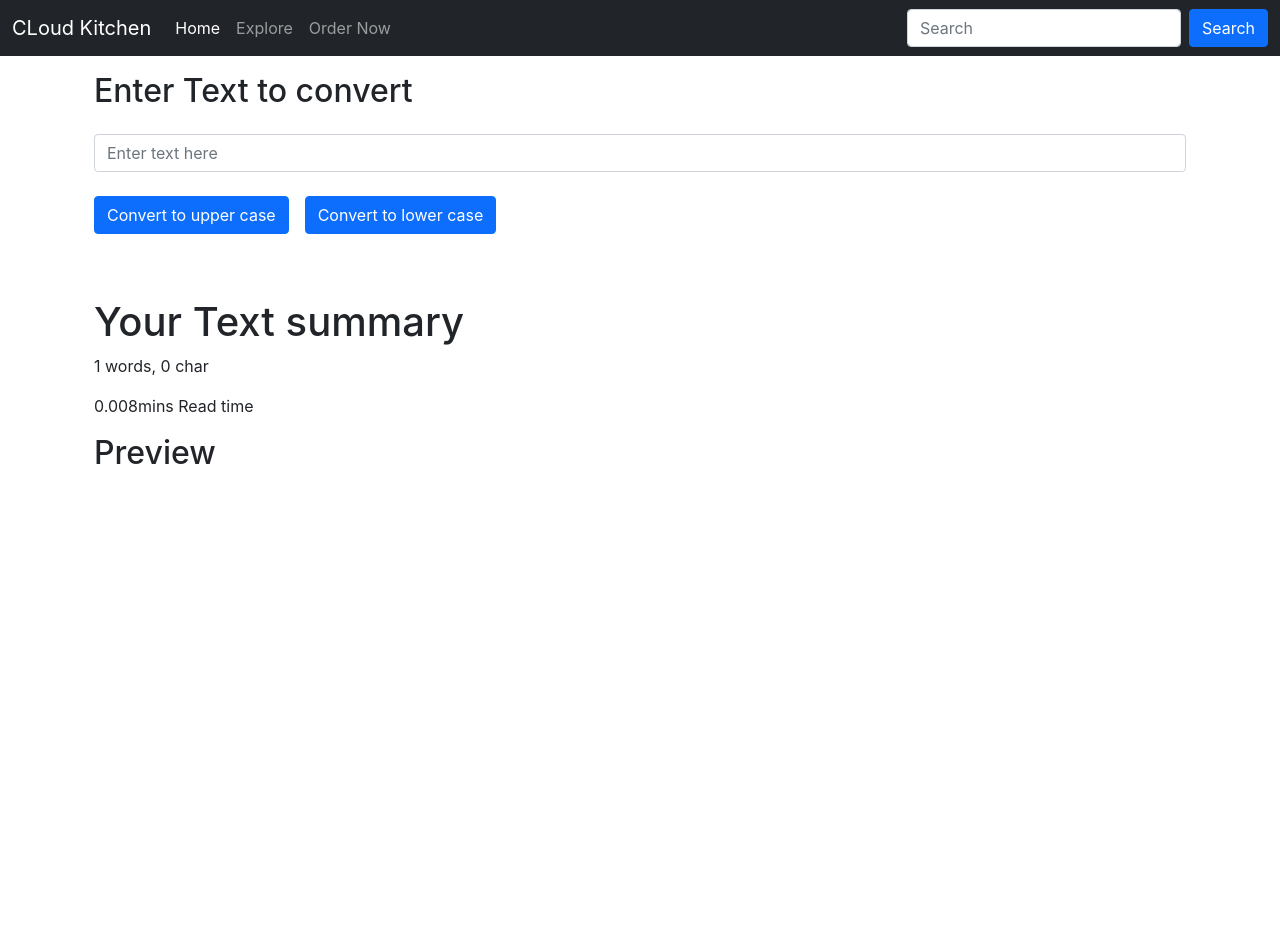
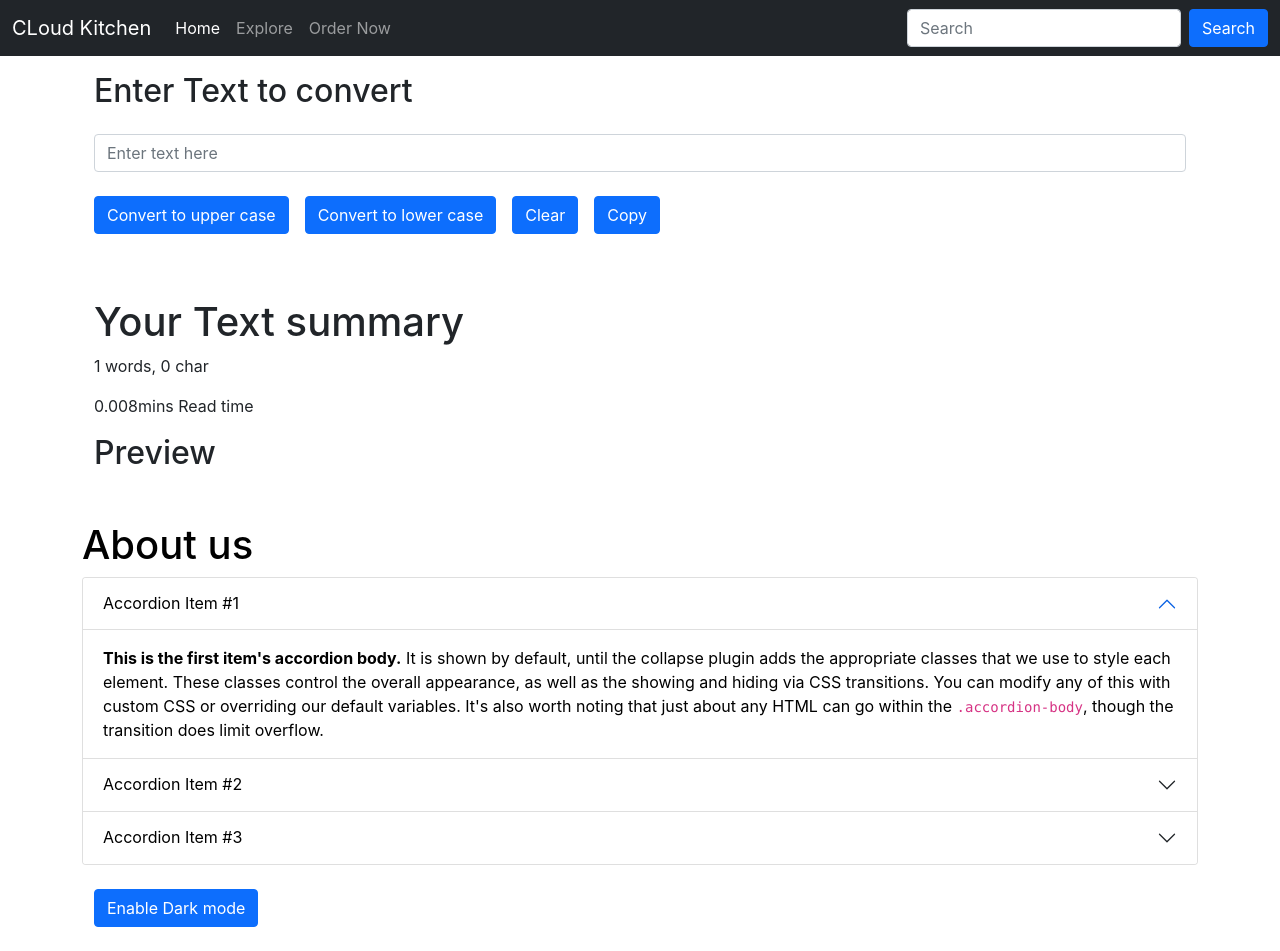
Before and after one commit to AndrickSilva/Test-React, a React (Create React App) app: page / in a window 1280 px wide. Before the commit the page ends 800 px from the top, so only its background shows below. Built offline with nearby package versions, Linux system fonts and the light colour scheme.

Commit message:
Dark mode enabled for about.js container

```diff
--- a/src/App.js
+++ b/src/App.js
@@ -1,16 +1,23 @@
 import './App.css';
 import Navbar from './components/Navbar';
 import Form from './components/Form';
+import About from './components/About';
 
 
 function App() {
   return (
     <>
+      {/* Navbar */}
       <Navbar title="CLoud Kitchen" explore="Explore" order="Order Now" />
 
+      {/* body */}
       <div className="container my-3">
         <Form text="Enter Text to convert" />
       </div>
+
+      {/* About */}
+      <About />
+
 
     </>
   );
--- /dev/null
+++ b/src/components/About.js
@@ -0,0 +1,81 @@
+import React, { useState } from 'react'
+
+export default function About() {
+
+    // color state
+   const [myStyle, setMyStyle] = useState(
+        {
+            color: "black",
+            backgroundColor: "white"
+
+        })
+
+    // btn state
+    const [btnText, setBtnText] = useState("Enable Dark mode")
+
+    // toggle color
+    const toggleStyle = () => {
+        if (myStyle.color === "black") {
+            setMyStyle({
+                color: "white",
+                backgroundColor: "black",
+                border: "1px solid white"
+            })
+            setBtnText("Enable Light mode")
+        }
+        else {
+            setMyStyle({
+                color: "black",
+                backgroundColor: "white"
+            })
+            setBtnText("Enable Dark mode")
+        }
+    }
+
+    return (
+        <div className='container' style={myStyle}>
+            <h1>About us</h1>
+            <div className="accordion" id="accordionExample">
+                <div className="accordion-item" style={myStyle}>
+                    <h2 className="accordion-header" id="headingOne" >
+                        <button className="accordion-button" type="button" style={myStyle} data-bs-toggle="collapse" data-bs-target="#collapseOne" aria-expanded="true" aria-controls="collapseOne">
+                            Accordion Item #1
+                        </button>
+                    </h2>
+                    <div id="collapseOne" className="accordion-collapse collapse show" aria-labelledby="headingOne" data-bs-parent="#accordionExample">
+                        <div className="accordion-body" style={myStyle}>
+                            <strong>This is the first item's accordion body.</strong> It is shown by default, until the collapse plugin adds the appropriate classes that we use to style each element. These classes control the overall appearance, as well as the showing and hiding via CSS transitions. You can modify any of this with custom CSS or overriding our default variables. It's also worth noting that just about any HTML can go within the <code>.accordion-body</code>, though the transition does limit overflow.
+                        </div>
+                    </div>
+                </div>
+                <div className="accordion-item">
+                    <h2 className="accordion-header" id="headingTwo">
+                        <button className="accordion-button collapsed" type="button" style={myStyle} data-bs-toggle="collapse" data-bs-target="#collapseTwo" aria-expanded="false" aria-controls="collapseTwo">
+                            Accordion Item #2
+                        </button>
+                    </h2>
+                    <div id="collapseTwo" className="accordion-collapse collapse" aria-labelledby="headingTwo" data-bs-parent="#accordionExample">
+                        <div className="accordion-body" style={myStyle}>
+                            <strong>This is the second item's accordion body.</strong> It is hidden by default, until the collapse plugin adds the appropriate classes that we use to style each element. These classes control the overall appearance, as well as the showing and hiding via CSS transitions. You can modify any of this with custom CSS or overriding our default variables. It's also worth noting that just about any HTML can go within the <code>.accordion-body</code>, though the transition does limit overflow.
+                        </div>
+                    </div>
+                </div>
+                <div className="accordion-item">
+                    <h2 className="accordion-header" id="headingThree">
+                        <button className="accordion-button collapsed" type="button" style={myStyle} data-bs-toggle="collapse" data-bs-target="#collapseThree" aria-expanded="false" aria-controls="collapseThree">
+                            Accordion Item #3
+                        </button>
+                    </h2>
+                    <div id="collapseThree" className="accordion-collapse collapse" aria-labelledby="headingThree" data-bs-parent="#accordionExample">
+                        <div className="accordion-body" style={myStyle}>
+                            <strong>This is the third item's accordion body.</strong> It is hidden by default, until the collapse plugin adds the appropriate classes that we use to style each element. These classes control the overall appearance, as well as the showing and hiding via CSS transitions. You can modify any of this with custom CSS or overriding our default variables. It's also worth noting that just about any HTML can go within the <code>.accordion-body</code>, though the transition does limit overflow.
+                        </div>
+                    </div>
+                </div>
+            </div>
+            <div className="container">
+                <button onClick={toggleStyle} type="button" className="btn btn-primary my-4">{btnText}</button>
+            </div>
+        </div>
+    )
+}
--- a/src/components/Form.js
+++ b/src/components/Form.js
@@ -13,6 +13,19 @@
         setText(newText)
     }
 
+    const handleClClick = ()=>{
+        let newText = ('');
+        setText(newText)
+    }
+
+    const handleCpClick = ()=>{
+        var text = document.getElementById("myBox");
+        text.select();
+        navigator.clipboard.writeText(text.value);
+    }
+
+
+
     const handleOnChange = (event) => {
         setText(event.target.value);
     }
@@ -26,8 +39,10 @@
                 <div className="py-2">
                     <input type="text" id="myBox" placeholder='Enter text here' value={text} onChange={handleOnChange} className="form-control"></input>
                 </div>
-                <button className="btn btn-primary my-3" onClick={handleUpClick} >Convert to upper case</button>
+                <button className="btn btn-primary my-3 " onClick={handleUpClick} >Convert to upper case</button>
                 <button className="btn btn-primary my-3 mx-3" onClick={handleLoClick} >Convert to lower case</button>
+                <button className="btn btn-primary my-3 " onClick={handleClClick} >Clear</button>
+                <button className="btn btn-primary my-3 mx-3" onClick={handleCpClick} >Copy</button>
             </div>
 
             <div className="container my-5">
```
Also changed, not shown: src/App.css (line endings or trailing spaces).
